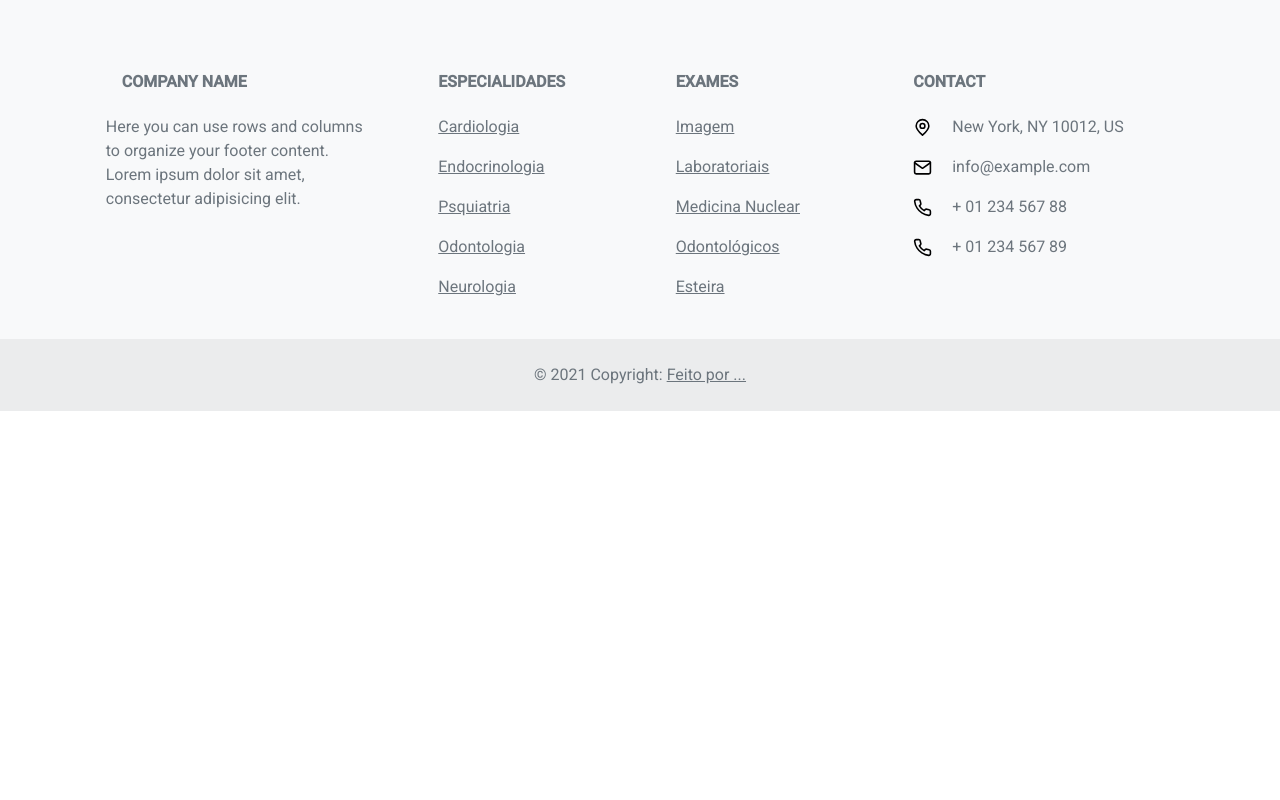
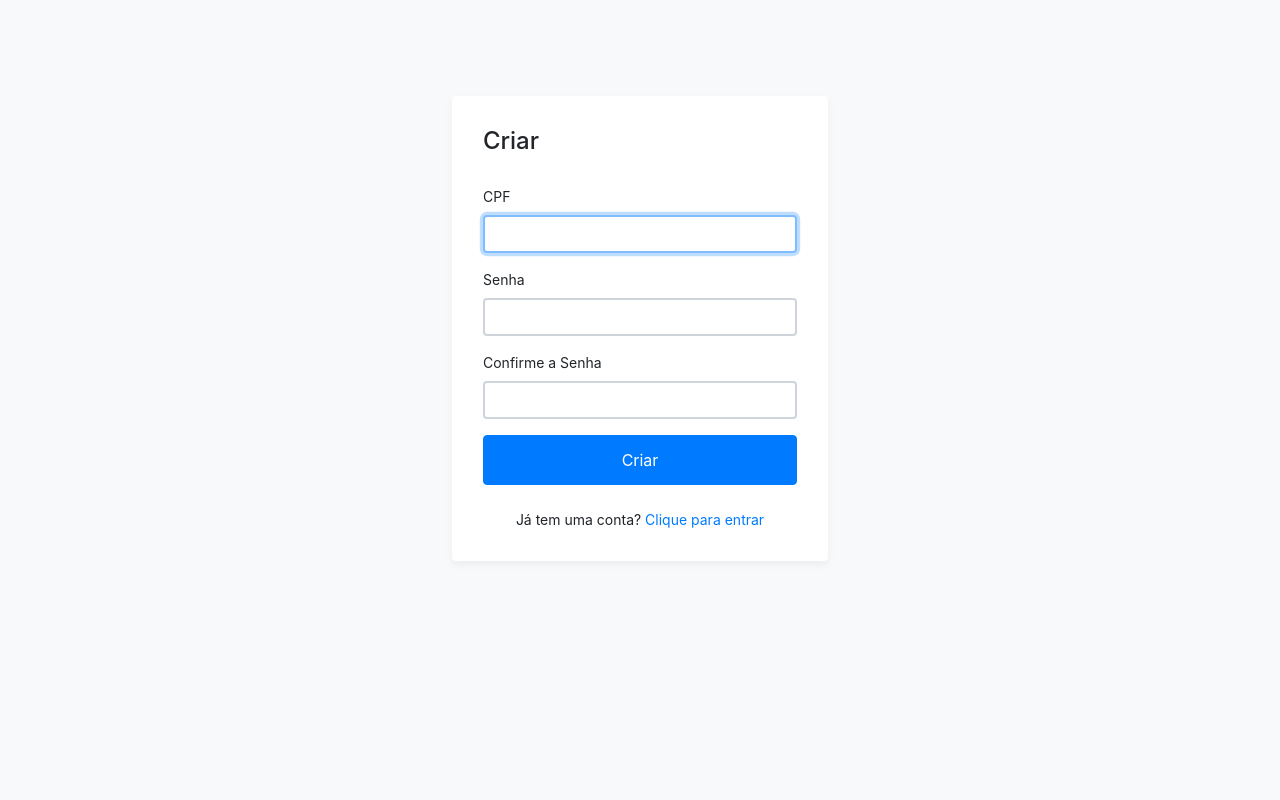
Before and after one commit to MarvinM7/ess-hospital-system, an Angular app in the folder primeiro-projeto/: page /register in a window 1280 px wide. Shown: the top 800 px of the page. Built offline with nearby package versions, Linux system fonts and the light colour scheme.

Commit message:
fix: ajuste nas telas iniciais

```diff
--- a/primeiro-projeto/src/app/authentication/auth-routing.module.ts
+++ b/primeiro-projeto/src/app/authentication/auth-routing.module.ts
@@ -10,9 +10,6 @@ const authRoutes: Routes = [
   { path: 'login', component: LoginComponent},
   { path: 'forgot', component: ForgotComponent},
   { path: 'register', component: RegisterComponent},
-
-
-
 ];
 
 @NgModule({
--- a/primeiro-projeto/src/app/authentication/forgot/forgot.component.css
+++ b/primeiro-projeto/src/app/authentication/forgot/forgot.component.css
@@ -29,6 +29,7 @@ body.my-login-page {
 .my-login-page .card {
 	border-color: transparent;
 	box-shadow: 0 4px 8px rgba(0,0,0,.05);
+  margin-top: 96px;
 }
 
 .my-login-page .card.fat {
--- a/primeiro-projeto/src/app/authentication/forgot/forgot.component.html
+++ b/primeiro-projeto/src/app/authentication/forgot/forgot.component.html
@@ -13,28 +13,26 @@
 		<div class="container h-100">
 			<div class="row justify-content-md-center align-items-center h-100">
 				<div class="card-wrapper">
-					<div class="brand">
-						<img src="img/logo.jpg" alt="bootstrap 4 login page">
-					</div>
 					<div class="card fat">
 						<div class="card-body">
-							<h4 class="card-title">Forgot Password</h4>
+							<h4 class="card-title">Esqueci a senha</h4>
 							<form method="POST" class="my-login-validation" novalidate="">
 								<div class="form-group">
-									<label for="email">E-Mail Address</label>
-									<input id="email" type="email" class="form-control" name="email" value="" required autofocus>
+									<label for="cpf">CPF</label>
+									<input id="cpf" type="cpf" class="form-control" name="cpf" value="" required autofocus>
 									<div class="invalid-feedback">
-										Email is invalid
-									</div>
-									<div class="form-text text-muted">
-										By clicking "Reset Password" we will send a password reset link
+										CPF inválido
 									</div>
 								</div>
 
 								<div class="form-group m-0">
 									<button type="submit" class="btn btn-primary btn-block">
-										Reset Password
+										Resetar senha
 									</button>
+								</div>
+
+                <div class="mt-4 text-center">
+									Lembrou a senha? <a routerLink="/login">Clique para entrar</a>
 								</div>
 							</form>
 						</div>
--- a/primeiro-projeto/src/app/authentication/login/login.component.css
+++ b/primeiro-projeto/src/app/authentication/login/login.component.css
@@ -29,6 +29,7 @@ body.my-login-page {
 .my-login-page .card {
 	border-color: transparent;
 	box-shadow: 0 4px 8px rgba(0,0,0,.05);
+  margin-top: 96px;
 }
 
 .my-login-page .card.fat {
--- a/primeiro-projeto/src/app/authentication/login/login.component.html
+++ b/primeiro-projeto/src/app/authentication/login/login.component.html
@@ -14,37 +14,34 @@
 		<div class="container h-100">
 			<div class="row justify-content-md-center h-100">
 				<div class="card-wrapper">
-					<div class="brand">
-						<img src="img/logo.jpg" alt="logo">
-					</div>
 					<div class="card fat">
 						<div class="card-body">
 							<h4 class="card-title">Login</h4>
 							<form method="POST" class="my-login-validation" novalidate="">
 								<div class="form-group">
-									<label for="email">E-mail Address</label>
-									<input [(ngModel)]='usuario.email' id="email" type="email" class="form-control" name="email" value="" required autofocus>
+									<label for="cpf">CPF</label>
+									<input [(ngModel)]='usuario.cpf' id="cpf" type="cpf" class="form-control" name="cpf" value="" required autofocus>
 									<div class="invalid-feedback">
-										Email is invalid
+										CPF inválido
 									</div>
 								</div>
 
 								<div class="form-group">
-									<label for="password">Password
+									<label for="password">Senha
 										<a routerLink="/forgot" class="float-right">
-											Forgot Password?
+											Esqueceu a senha?
 										</a>
 									</label>
 									<input [(ngModel)]='usuario.senha' id="password" type="password" class="form-control" name="password" required data-eye>
 								    <div class="invalid-feedback">
-								    	Password is require
+								    	Senha incorreta
 							    	</div>
 								</div>
 
 								<div class="form-group">
 									<div class="custom-checkbox custom-control">
 										<input type="checkbox" name="remember" id="remember" class="custom-control-input">
-										<label for="remember" class="custom-control-label">Remember Me</label>
+										<label for="remember" class="custom-control-label">Lembrar de mim</label>
 									</div>
 								</div>
 
@@ -54,7 +51,7 @@
 									</button>
 								</div>
 								<div class="mt-4 text-center">
-									Don't have an account? <a routerLink="/register">Create One</a>
+									Não tem uma conta? <a routerLink="/register">Crie uma</a>
 								</div>
 							</form>
 						</div>
--- a/primeiro-projeto/src/app/authentication/register/register.component.css
+++ b/primeiro-projeto/src/app/authentication/register/register.component.css
@@ -0,0 +1,76 @@
+html,body {
+	height: 100%;
+}
+
+body.my-register-page {
+	background-color: #f7f9fb;
+	font-size: 14px;
+}
+
+.my-register-page .brand {
+	width: 90px;
+	height: 90px;
+	overflow: hidden;
+	border-radius: 50%;
+	margin: 40px auto;
+	box-shadow: 0 4px 8px rgba(0,0,0,.05);
+	position: relative;
+	z-index: 1;
+}
+
+.my-register-page .brand img {
+	width: 100%;
+}
+
+.my-register-page .card-wrapper {
+	width: 400px;
+}
+
+.my-register-page .card {
+	border-color: transparent;
+	box-shadow: 0 4px 8px rgba(0,0,0,.05);
+  margin-top: 96px;
+}
+
+.my-register-page .card.fat {
+	padding: 10px;
+}
+
+.my-register-page .card .card-title {
+	margin-bottom: 30px;
+}
+
+.my-register-page .form-control {
+	border-width: 2.3px;
+}
+
+.my-register-page .form-group label {
+	width: 100%;
+}
+
+.my-register-page .btn.btn-block {
+	padding: 12px 10px;
+}
+
+.my-register-page .footer {
+	margin: 40px 0;
+	color: #888;
+	text-align: center;
+}
+
+@media screen and (max-width: 425px) {
+	.my-register-page .card-wrapper {
+		width: 90%;
+		margin: 0 auto;
+	}
+}
+
+@media screen and (max-width: 320px) {
+	.my-register-page .card.fat {
+		padding: 0;
+	}
+
+	.my-register-page .card.fat .card-body {
+		padding: 15px;
+	}
+}
--- a/primeiro-projeto/src/app/authentication/register/register.component.html
+++ b/primeiro-projeto/src/app/authentication/register/register.component.html
@@ -1,3 +1,68 @@
-<div class="container">
+<!DOCTYPE html>
+<html lang="en">
+<head>
+	<meta charset="utf-8">
+	<meta name="author" content="Kodinger">
+	<meta name="viewport" content="width=device-width,initial-scale=1">
+	<title>My register Page</title>
+	<link rel="stylesheet" href="https://stackpath.bootstrapcdn.com/bootstrap/4.3.1/css/bootstrap.min.css" integrity="sha384-ggOyR0iXCbMQv3Xipma34MD+dH/1fQ784/j6cY/iJTQUOhcWr7x9JvoRxT2MZw1T" crossorigin="anonymous">
+	<link rel="stylesheet" type="text/css" href="register.component.css">
+</head>
 
-</div>
+<body class="my-register-page">
+	<section class="h-100">
+		<div class="container h-100">
+			<div class="row justify-content-md-center h-100">
+				<div class="card-wrapper">
+					<div class="card fat">
+						<div class="card-body">
+							<h4 class="card-title">Criar</h4>
+							<form method="POST" class="my-register-validation" novalidate="">
+								<div class="form-group">
+									<label for="cpf">CPF</label>
+									<input [(ngModel)]='usuario.cpf' id="cpf" type="cpf" class="form-control" name="cpf" value="" required autofocus>
+									<div class="invalid-feedback">
+										CPF inválido
+									</div>
+								</div>
+
+								<div class="form-group">
+									<label for="password">Senha</label>
+									<input [(ngModel)]='usuario.senha' id="password" type="password" class="form-control" name="password" required data-eye>
+								    <div class="invalid-feedback">
+								    	Senha incorreta
+							    	</div>
+								</div>
+
+                <div class="form-group">
+									<label for="password">Confirme a Senha</label>
+									<input [(ngModel)]='usuario.senha' id="password" type="password" class="form-control" name="password" required data-eye>
+								    <div class="invalid-feedback">
+								    	As senhas estão diferentes
+							    	</div>
+								</div>
+
+								<div class="form-group m-0">
+									<button type="submit" class="btn btn-primary btn-block" (click)="fazerRegister()">
+										Criar
+									</button>
+								</div>
+								<div class="mt-4 text-center">
+									Já tem uma conta? <a routerLink="/login">Clique para entrar</a>
+								</div>
+							</form>
+						</div>
+					</div>
+
+				</div>
+			</div>
+		</div>
+	</section>
+
+	<script src="https://code.jquery.com/jquery-3.3.1.slim.min.js" integrity="sha384-q8i/X+965DzO0rT7abK41JStQIAqVgRVzpbzo5smXKp4YfRvH+8abtTE1Pi6jizo" crossorigin="anonymous"></script>
+	<script src="https://cdnjs.cloudflare.com/ajax/libs/popper.js/1.14.7/umd/popper.min.js" integrity="sha384-UO2eT0CpHqdSJQ6hJty5KVphtPhzWj9WO1clHTMGa3JDZwrnQq4sF86dIHNDz0W1" crossorigin="anonymous"></script>
+	<script src="https://stackpath.bootstrapcdn.com/bootstrap/4.3.1/js/bootstrap.min.js" integrity="sha384-JjSmVgyd0p3pXB1rRibZUAYoIIy6OrQ6VrjIEaFf/nJGzIxFDsf4x0xIM+B07jRM" crossorigin="anonymous"></script>
+	<script src="js/my-register.js"></script>
+</body>
+
+</html>
--- a/primeiro-projeto/src/app/authentication/register/register.component.ts
+++ b/primeiro-projeto/src/app/authentication/register/register.component.ts
@@ -1,4 +1,5 @@
 import { Component, OnInit } from '@angular/core';
+import { User } from '../user';
 
 @Component({
   selector: 'app-register',
@@ -7,9 +8,13 @@ import { Component, OnInit } from '@angular/core';
 })
 export class RegisterComponent implements OnInit {
 
-  constructor() { }
+  public usuario: User = new User();
+
 
   ngOnInit(): void {
   }
 
+  fazerRegister(){
+  }
+
 }
--- a/primeiro-projeto/src/app/authentication/user.ts
+++ b/primeiro-projeto/src/app/authentication/user.ts
@@ -1,14 +1,14 @@
 export class User {
     nome: String;
     senha: String;
-    email: String;
+    cpf: String;
 
     constructor(){
      /*   this.nome = nome;
         this.senha = senha;
-        this.email = email;*/
+        this.cpf = cpf;*/
         this.nome ='';
         this.senha ='';
-        this.email='';
+        this.cpf='';
     }
 }
--- a/primeiro-projeto/src/app/homepage/homepage.component.css
+++ b/primeiro-projeto/src/app/homepage/homepage.component.css
@@ -15,6 +15,7 @@
     max-width: 960px;
     flex-direction: column;
     align-items: center;
+    padding: 100px;
   }
 
   svg.material-icons {
--- a/primeiro-projeto/src/app/homepage/homepage.component.html
+++ b/primeiro-projeto/src/app/homepage/homepage.component.html
@@ -1,8 +1,5 @@
 <app-toolbar></app-toolbar>
 <div class="content" role="main">
-
-  <app-carousel></app-carousel>
-
 
   <div class="card-container">
     <a class="card" rel="noopener" routerLink="/login">
--- a/primeiro-projeto/src/app/toolbar/toolbar.component.html
+++ b/primeiro-projeto/src/app/toolbar/toolbar.component.html
@@ -1,7 +1,6 @@
 
 <nav class="navbar navbar-expand-md navbar-dark fixed-top bg-dark">
     <div class="container-fluid">
-      <a class="navbar-brand" href="#">logo/nome</a>
       <span class="spacer"></span>
       <button class="navbar-toggler collapsed" type="button" data-bs-toggle="collapse" data-bs-target="#navbarCollapse" aria-controls="navbarCollapse" aria-expanded="false" aria-label="Toggle navigation">
         <span class="navbar-toggler-icon"></span>
```
